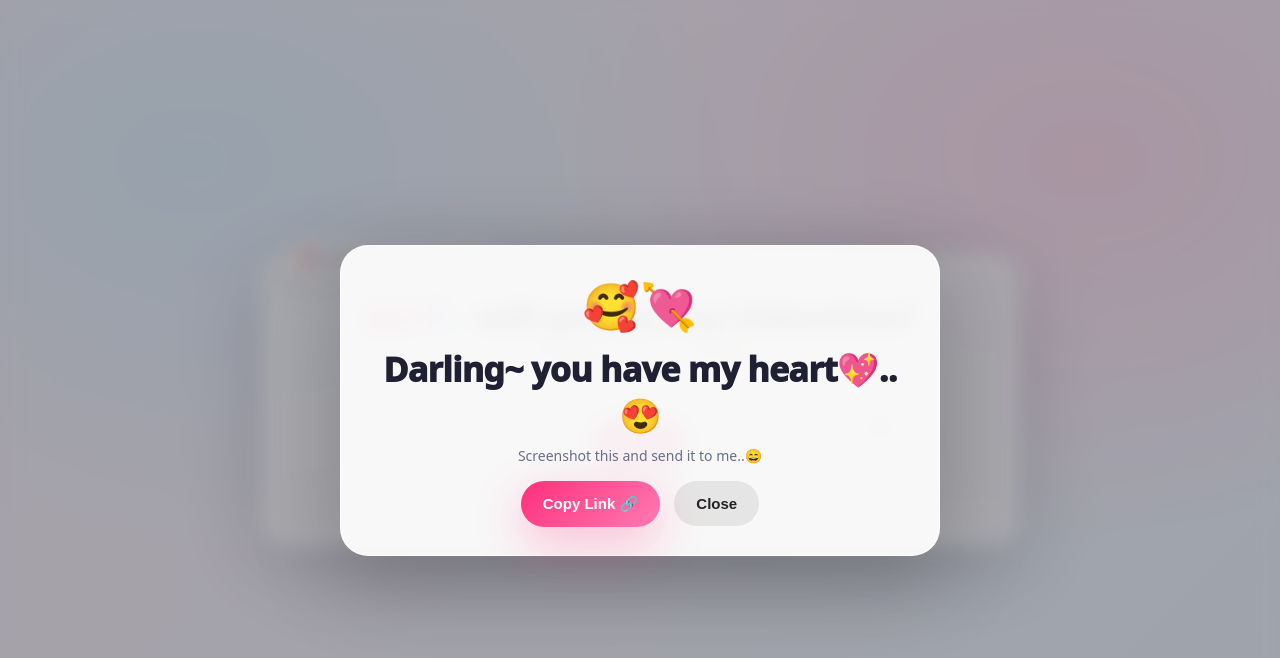
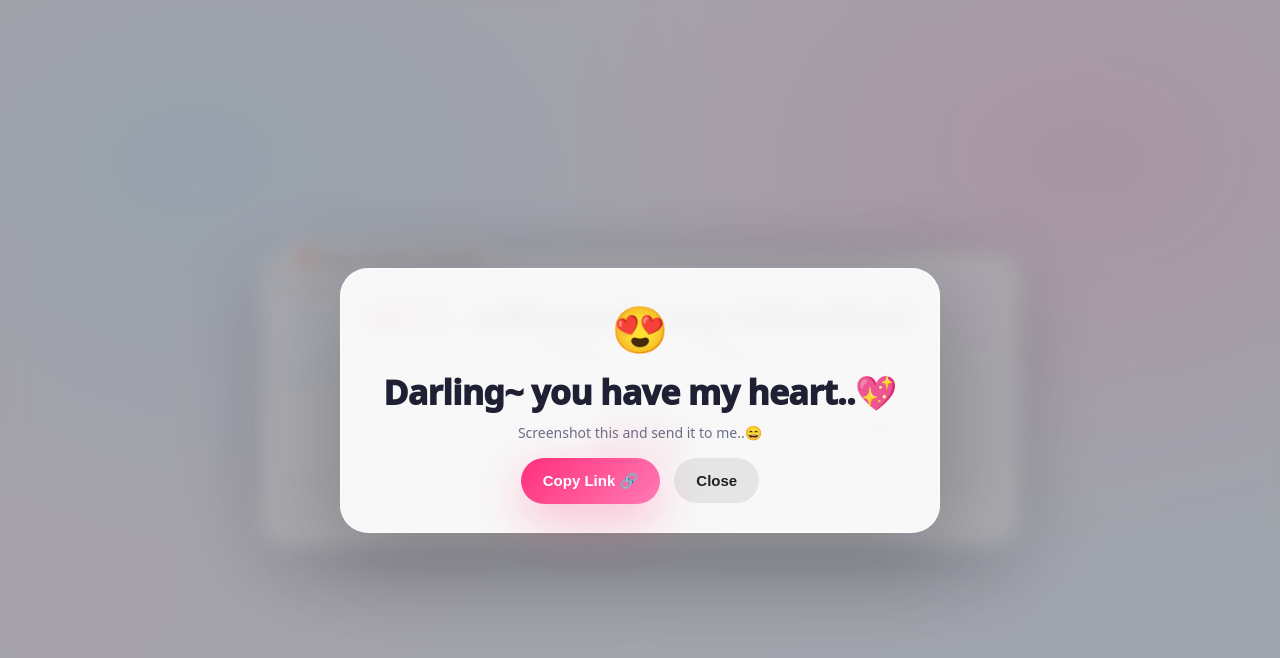
Before and after one commit to cinelaxman/Aarti-, a plain HTML site: page index.html in a window 1280 px wide. Both pictures are taken after a click on the button "Yes 💖". Drawn offline with Linux system fonts and the light colour scheme.

Commit message:
index.html

```diff
--- a/index.html
+++ b/index.html
@@ -173,8 +173,8 @@
 
   <div class="modal" id="modal">
     <div class="box">
-      <div style="font-size:46px">🥰💘</div>
-      <div class="big">Darling~ you have my heart💖..😍</div>
+      <div style="font-size:46px">😍</div>
+      <div class="big">Darling~ you have my heart..💖</div>
       <p style="margin:0;color:#6a6f86;font-size:14px;">
         Screenshot this and send it to me..😄
       </p>
```
